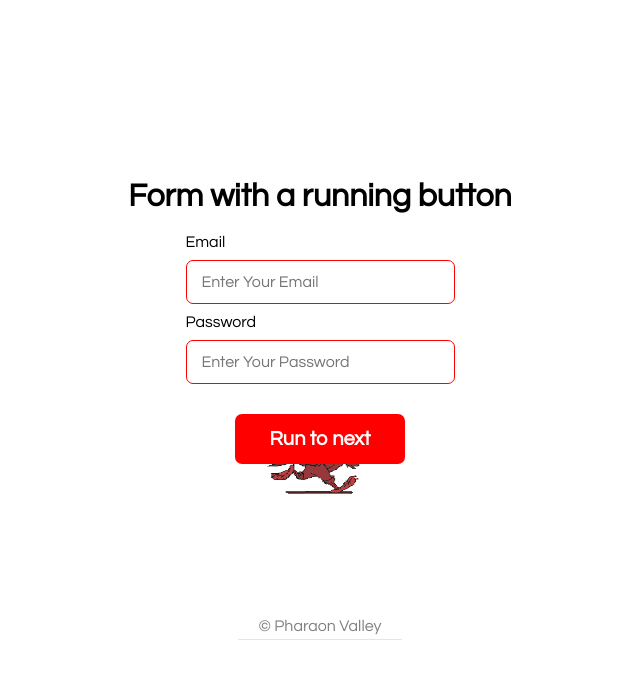
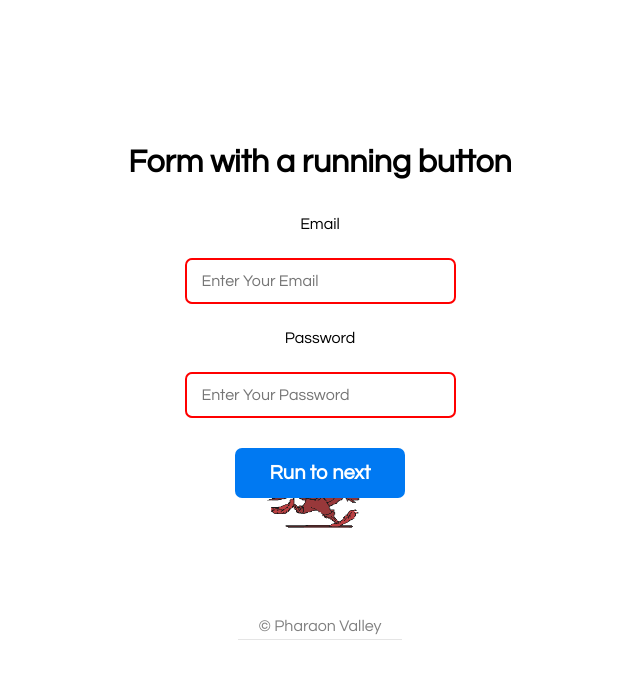
Before and after one commit to arolleaguekeng/runing-button, a website: page index.html in a window 1280 px wide. Both pictures are taken after a click on the button "Run to next". Shown: the whole page, without its empty margins (320-960 px from the left). Drawn offline with nearby package versions, Linux system fonts and the light colour scheme; files that its build step writes are made by us from their sources.

Commit message:
code comment

```diff
--- a/script.js
+++ b/script.js
@@ -1,3 +1,4 @@
+// Regular expression for test if email is coorect
 const validateEmail = (email) => {
     return String(email)
         .toLowerCase()
@@ -5,77 +6,114 @@ const validateEmail = (email) => {
             /^(([^<>()[\]\\.,;:\s@"]+(\.[^<>()[\]\\.,;:\s@"]+)*)|(".+"))@((\[[0-9]{1,3}\.[0-9]{1,3}\.[0-9]{1,3}\.[0-9]{1,3}\])|(([a-zA-Z\-0-9]+\.)+[a-zA-Z]{2,}))$/
         );
 };
+
+// get Html elements
 let stape1 = document.getElementById("stape1");
 let stape2 = document.getElementById("stape2");
+
+// Form elements
 let email = document.getElementById("email");
 let password = document.getElementById("password");
 
+// button conainer elements
 let pbutton = document.getElementById('pbutton');
+// Button elements
 let pouletButton = document.getElementById('poulet-button');
 
+
+// Poulet picturs elements
 let pouletgif = document.getElementById('pouletgif');
 let pouletpng = document.getElementById('pouletpng');
 
 
 
 
-
-pbutton.addEventListener('click',(event)=>{
+// Listen click on submit button
+pbutton.addEventListener('click', (event) => {
+    //on click, execut method
     showNextStape();
 })
+
+//Hide second container on page load
 window.addEventListener('load', (event) => {
-    // hide stape 2 in page loader
+    // hide stape 2 on page loader
     stape2.style.display = 'none';
 });
 
-//check email
-email.addEventListener('change',(event)=>{
-    if(validateEmail(email.value)){
+//If mail input value change
+email.addEventListener('change', (event) => {
+    // Check if email is valid
+    if (validateEmail(email.value)) {
         email.style.border = "2px solid green"
     }
-    else{
+    // if email is not valid
+    else {
         email.style.border = "2px solid red"
     }
 })
 // hide stape 1 and show stape 2
-function showNextStape(){
-    pouletButton.style.marginLeft = "50%" ;
-    pouletButton.style.transition = "linear 2s" ;
-    pouletButton.style.opacity = 0 ;
+function showNextStape() {
+    // add margin for simulate deplacement of button
+    pouletButton.style.marginLeft = "50%";
+
+    // add animation to see deplacement of button
+    pouletButton.style.transition = "linear 2s";
+
+    // Reduce opacity to do visual effects
+    pouletButton.style.opacity = 0;
+
+    // Hide images static
     pouletpng.style.display = "none";
+
+    // Show anilated image
     pouletgif.style.display = "flex";
+
+    // Wait .8s for the animation to finish before checking the form.
     setTimeout(() => {
-
-        if(validateEmail(email.value) && password.value == "pharaon valley"){
+        //check form if email and password is correct
+        if (validateEmail(email.value) && password.value == "admin") {
+            // Hide current cotnainer
             stape1.style.display = 'none';
+            // Show second container
             stape2.style.display = 'flex';
         }
-        else if(!validateEmail(email.value)){
-            email.style.border = "1px solid red";
+        // if just email is not valid
+        else if (!validateEmail(email.value)) {
+            email.style.border = "2px solid red";
             runToCenter();
         }
-        else{
+        // if email and password is incorrect
+        else {
             runToCenter();
 
         }
 
         function runToCenter() {
-            password.style.border = "1px solid red";
-            pbutton.style.backgroundColor = 'red';
+            // set password input border
+            password.style.border = "2px solid red";
+
+            // make the button visible again
             pouletButton.style.opacity = 1;
+
+            // return the button to its original position
             pouletButton.style.marginLeft = '0';
+
+            // change filter color of image and set it red
             redpoulet = `-webkit-filter: invert(40%) grayscale(100%) brightness(40%) sepia(100%) hue-rotate(-50deg) saturate(400%) contrast(2);
             filter: grayscale(100%) brightness(40%) sepia(100%) hue-rotate(-50deg) saturate(600%) contrast(0.8);`
             pouletgif.style = redpoulet;
             pouletpng.style = redpoulet;
+
+            // show poulet animation
             pouletgif.style.display = "flex";
+            // Hide static poulet
             pouletpng.style.display = "none";
 
-
+            // after .7s, stop poulet animation and set staic poulet
             setTimeout(() => {
                 pouletpng.style.display = "flex";
                 pouletgif.style.display = "none";
-            },700)
+            }, 700)
         }
 
     }, 900);
@@ -84,6 +122,6 @@ function showNextStape(){
 
 
 // hide stape 2 and show stape 1
-function prevStape(){
+function prevStape() {
     location.reload();
 }
--- a/style.scss
+++ b/style.scss
@@ -7,12 +7,7 @@
     flex-direction: column;
     transition: linear 2s ;
 
-    p{
-        margin:0;
-        text-align: left;
-    }
-
-
+    // Submit button design for second page
     button{
         padding: 5px;
         width: 200px;
@@ -27,11 +22,13 @@
         font-weight: 700;
         color: rgb(0, 113, 242);
         }
+    // image for second page
     img{
-        width: 30%;
+        width: 320px;
     }
 
 
+    // From inputs password and email style
     input[type=password],input[type=email]{
         height: 40px;
         border-radius: 7px;
@@ -45,10 +42,12 @@
 
         }
     }
-
+    // Set default police of all page
     *{
         font-family: 'Century Gothic';
     }
+
+    // button container style
     .poulet-button {
         display: flex;
         flex-direction: column;
@@ -58,6 +57,8 @@
         .pouletgif{
             display:none;
         }
+
+        // on hover on button, show animate poulet
         &:hover .pouletpng{
             display:none;
         }
@@ -65,7 +66,7 @@
             display: flex;
         }
 
-
+        // Submit button design
         .button {
             border-radius: 7px;
             height: 50px;
@@ -85,7 +86,7 @@
                 cursor: pointer;
             }
         }
-
+        // Poulet image positioned to do run effect
         img {
             width: 120px;
             height: 85px;
@@ -97,6 +98,7 @@
         }
     }
 }
+//footer style
 footer{
     position: fixed;
     color: gray;
```
Also changed, not shown: index.html (+3 -0 lines). Lines whose indentation alone changed are shown as unchanged.
